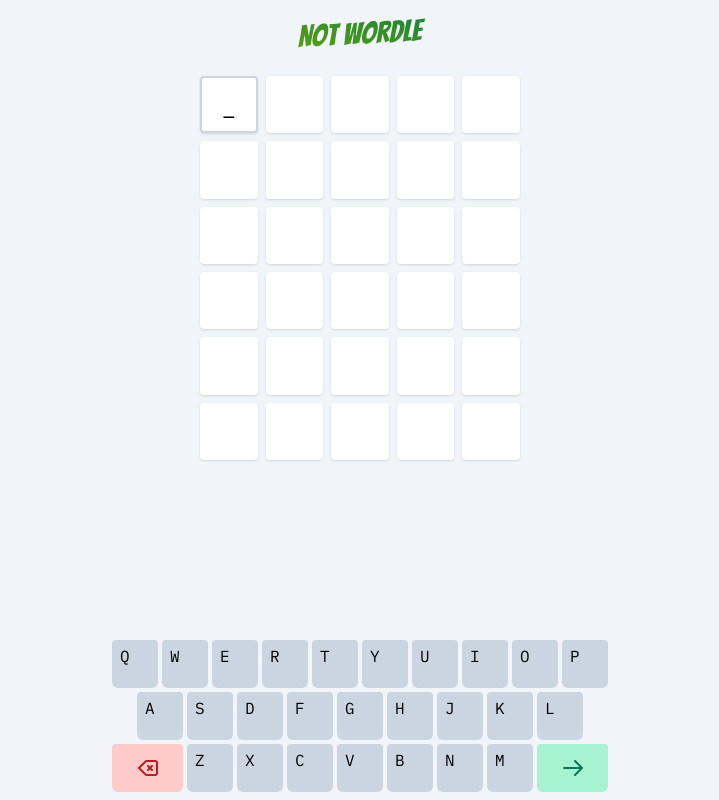
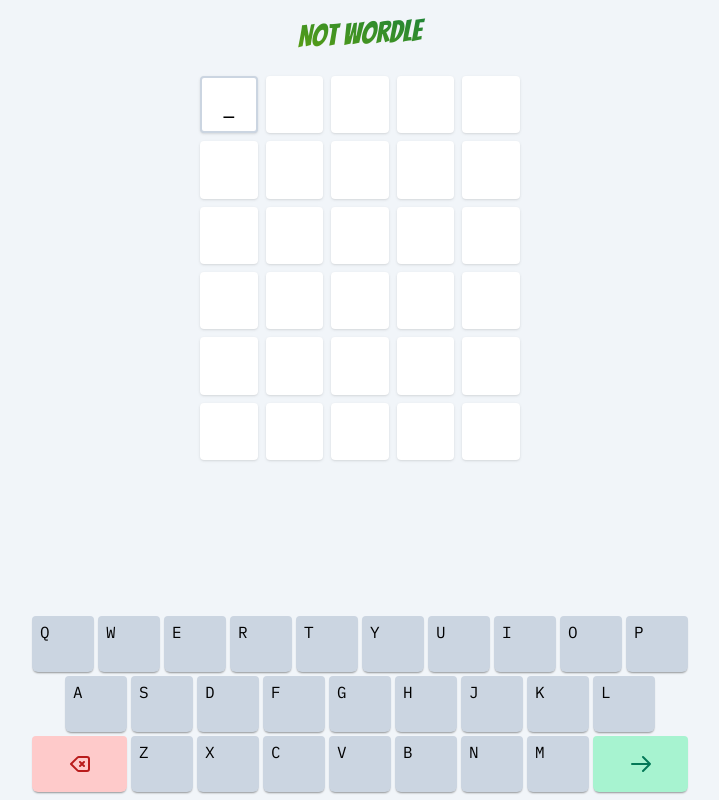
Before and after one commit to simeydk/wordle, a Next.js app: page / in a window 1280 px wide. Shown: the whole page, without its empty margins (280-999 px from the left). Built offline with nearby package versions, Linux system fonts and the light colour scheme.

Commit message:
refactor keyboard

```diff
--- a/src/components/Keyboard.tsx
+++ b/src/components/Keyboard.tsx
@@ -67,7 +67,7 @@
     rows[1] = [<div className="col-span-1" key="space1"></div>, ...rows[1], <div className="col-span-1" key="space2"></div>];
     rows[2] = [<BackSpaceKey key="bs" onClick={() => setValue(x => x.slice(0,-1))} isDown={isDown['backspace']} />, ...rows[2], <EnterKey key="enter" isDown={isDown['enter']} onClick={props.onSubmit} />];
     const font = "IBM Plex Mono"
-    return (<form onSubmit={e => e.preventDefault()} className="grid grid-cols-[repeat(20,minmax(0,1fr))] gap-1 items-center w-full max-w-lg px-2 font-medium" style={{fontFamily: font}} onKeyUp={onKeyUp}>
+    return (<form onSubmit={e => e.preventDefault()} className="grid grid-cols-[repeat(20,minmax(0,1fr))] gap-1 items-center w-full max-w-2xl px-2 font-medium" style={{fontFamily: font}} onKeyUp={onKeyUp}>
         <Head>
         <link
                     href={`https://fonts.googleapis.com/css2?family=${font}&text=ABCDEFGHIJKLMNOPQRSTUVWXYZ`}
@@ -81,8 +81,11 @@
 
 }
 
-const BackSpaceKey = ({onClick, isDown}): JSX.Element => <button className={"bg-red-200 text-red-700 h-12 transition duration-100 col-span-3 rounded rounded-b-md flex items-center justify-center p-0.5 hover:scale-105 active:scale-95 " + (isDown ? "scale-75" : "")} name="backspace" onClick={onClick} type="button">{<BackspaceIcon className="h-6 w-6"/>}</button>;
-const EnterKey = ({onClick, isDown}): JSX.Element => <button className={"bg-emerald-200 text-emerald-700 h-12 transition duration-100 col-span-3 rounded rounded-b-md flex items-center justify-center p-0.5  hover:scale-105 active:scale-95 " + (isDown ? "scale-75" : "")} name="enter" type="submit" onClick={onClick}>{<ArrowRightIcon className="h-6 w-6"  />}</button>;
+
+const buttonStyle = { boxShadow: "0 2px 2px -1px #0006" }
+const buttonClass = "h-14 rounded rounded-b-md font-medium transition duration-100 hover:scale-105 active:scale-95  px-2 py-1 flex "
+const BackSpaceKey = ({onClick, isDown}): JSX.Element => <button style={buttonStyle} className={"bg-red-200 text-red-700 col-span-3 items-center justify-center " + buttonClass + (isDown ? "scale-75" : "")} name="backspace" onClick={onClick} type="button">{<BackspaceIcon className="h-6 w-6"/>}</button>;
+const EnterKey = ({onClick, isDown}): JSX.Element => <button style={buttonStyle} className={"bg-emerald-200 text-emerald-700 col-span-3 items-center justify-center " + buttonClass + (isDown ? "scale-75" : "")} name="enter" type="submit" onClick={onClick}>{<ArrowRightIcon className="h-6 w-6"  />}</button>;
 
 function Key({ char, onClick, isDown = false, state = wordle.LetterState.empty }: { char: string; onClick: (e: React.MouseEvent) => {}; isDown: boolean; state?: wordle.LetterState} ): JSX.Element {
     const stateClasses = {
@@ -92,5 +95,5 @@
         [wordle.LetterState.exact]: 'bg-lime-600 text-white',
     };
     const bg = state !== undefined ? stateClasses[state] || 'bg-slate-300' : 'bg-slate-300';
-    return <button className={bg + " h-12 col-span-2 rounded rounded-b-md font-medium transition duration-100 hover:scale-105 active:scale-95  px-2 py-1 flex " + (isDown ? "scale-75" : "")} name={char} onClick={onClick} type="button">{char.toUpperCase()}</button>
+    return <button style={buttonStyle} className={bg + " col-span-2 " + buttonClass + (isDown ? "scale-75" : "")} name={char} onClick={onClick} type="button">{char.toUpperCase()}</button>
 }
```
